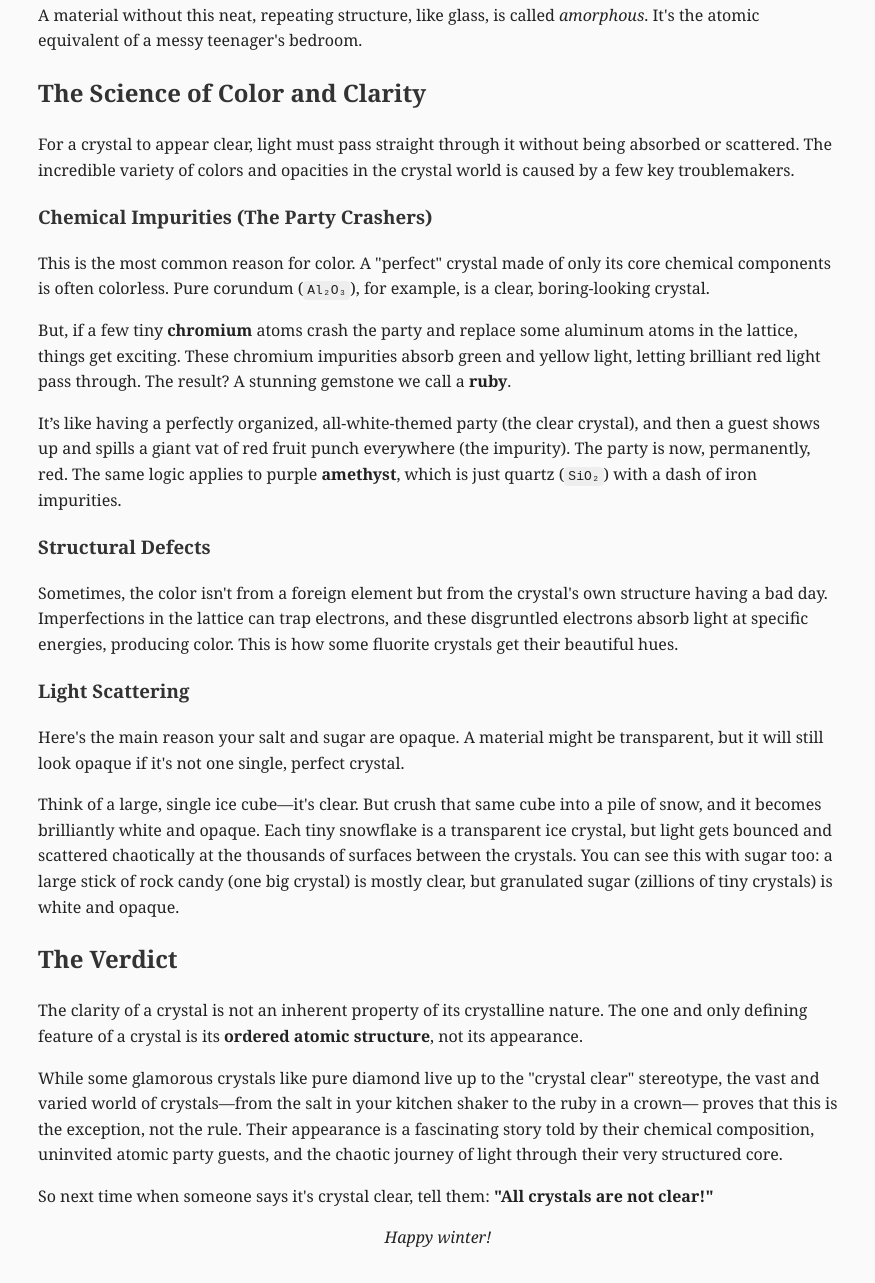
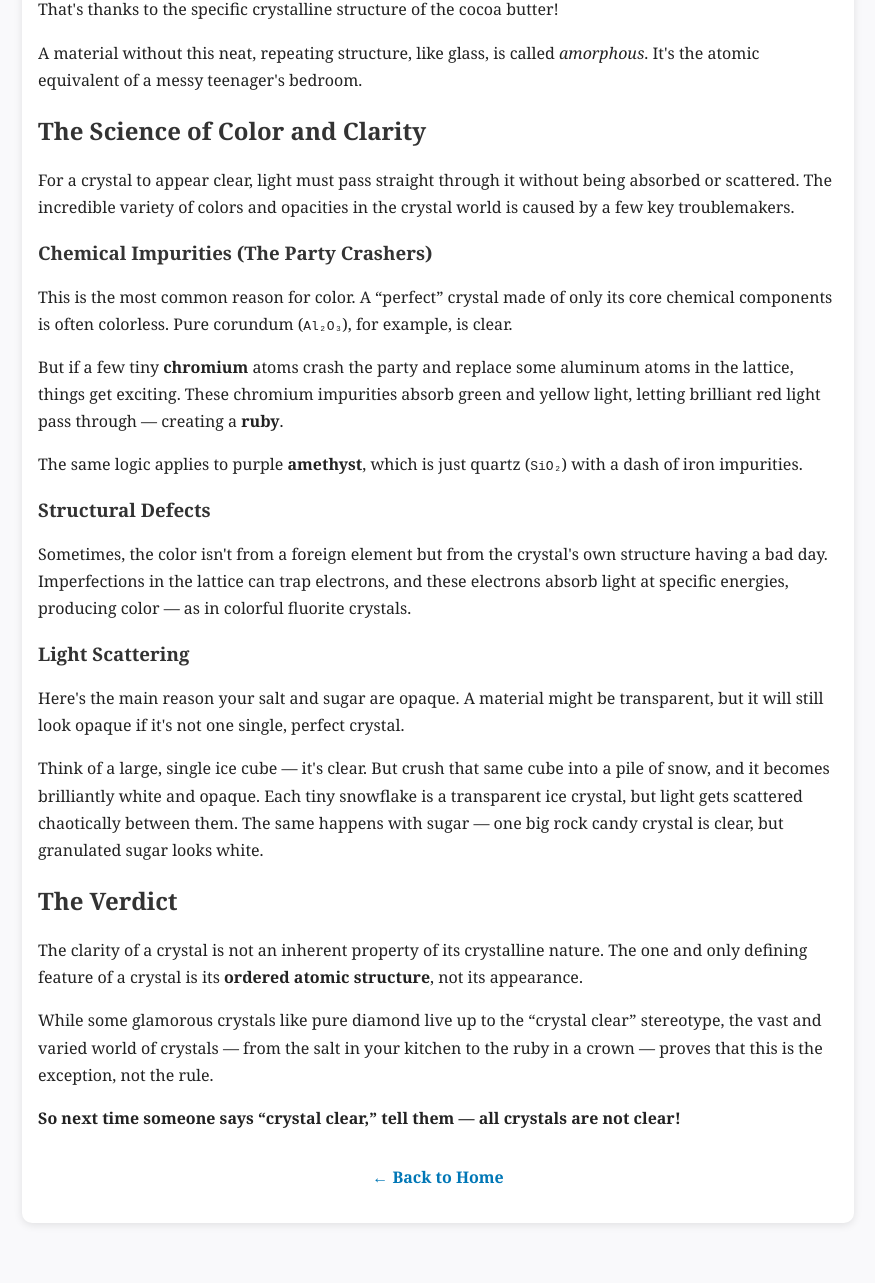
Before and after one commit to saivikranthp/saivikranthp.github.io, a plain HTML site: page Are_All_Crystals_Clear__.html in a window 1280 px wide. Shown: the part 670-1953 px from the top of the page, without its empty margins (202-1077 px from the left). After the commit the page ends 1925 px from the top, so only its background shows below. Drawn offline with nearby package versions, Linux system fonts and the light colour scheme.

Commit message:
Update Are_All_Crystals_Clear__.html

```diff
--- a/Are_All_Crystals_Clear__.html
+++ b/Are_All_Crystals_Clear__.html
@@ -3,9 +3,8 @@
 <head>
   <meta charset="UTF-8" />
   <meta name="viewport" content="width=device-width, initial-scale=1.0" />
-  <title>All Crystals Are Clear?</title>
+  <title>All Crystals Are Clear? | Sai Vikranth Pendem</title>
   <script>
-    // Enable MathJax for LaTeX math support
     window.MathJax = { tex: { inlineMath: [['$', '$'], ['\\(', '\\)']] } };
   </script>
   <script id="MathJax-script" async
@@ -13,143 +12,113 @@
   <style>
     body {
       font-family: "Georgia", serif;
-      line-height: 1.6;
+      background-color: #f9f9fb;
+      color: #222;
+      margin: 0;
+      padding: 0;
+    }
+    header {
+      background: linear-gradient(135deg, #0077b6, #00b4d8);
+      color: white;
+      text-align: center;
+      padding: 2rem 1rem;
+    }
+    header a {
+      color: white;
+      text-decoration: none;
+      font-weight: bold;
+    }
+    header a:hover {
+      text-decoration: underline;
+    }
+    main {
       max-width: 800px;
       margin: 2rem auto;
       padding: 0 1rem;
-      color: #222;
-      background-color: #fafafa;
+      background: white;
+      border-radius: 10px;
+      box-shadow: 0 2px 8px rgba(0,0,0,0.1);
     }
     h1, h2, h3 {
       color: #333;
     }
     h1 {
       text-align: center;
-      border-bottom: 2px solid #ccc;
+      border-bottom: 2px solid #eee;
       padding-bottom: 0.5rem;
+      margin-top: 1rem;
     }
     p {
+      line-height: 1.7;
       margin-bottom: 1rem;
     }
-    code {
-      background: #eee;
-      padding: 2px 4px;
-      border-radius: 4px;
-    }
-    .author-date {
+    .meta {
       text-align: center;
+      color: #555;
       font-style: italic;
       margin-bottom: 2rem;
-      color: #555;
     }
-    .center {
+    .back-link {
+      display: block;
       text-align: center;
+      margin-top: 2rem;
+      padding-bottom: 2rem;
+    }
+    .back-link a {
+      text-decoration: none;
+      color: #0077b6;
+      font-weight: 600;
+    }
+    .back-link a:hover {
+      text-decoration: underline;
     }
   </style>
 </head>
 <body>
+  <header>
+    <a href="index.html">← Back to Home</a>
+  </header>
+
+  <main>
     <h1>All Crystals Are Clear?</h1>
-  <div class="author-date">
-    <p><strong>Sai Vikranth Pendem</strong><br />
-    <em>November 6, 2025</em></p>
-  </div>
+    <div class="meta">Sai Vikranth Pendem · November 6, 2025</div>
 
-  <p>
-    When you hear the word "crystal," what comes to mind? For many, it's a perfectly clear, sparkling diamond or a shard of quartz.
-    But what about the sugar in your coffee, the salt on your fries, or the beautiful snowflakes that fall from the sky in winter?
-    Yep, those are crystals too.
-  </p>
+    <p>When you hear the word "crystal," what comes to mind? For many, it's a perfectly clear, sparkling diamond or a shard of quartz. But what about the sugar in your coffee, the salt on your fries, or the beautiful snowflakes that fall from the sky in winter? Yep, those are crystals too.</p>
 
-  <p>
-    So, if your sugar bowl is full of crystals, why can't you see through it? Let's shatter this common misconception.
-  </p>
+    <p>So, if your sugar bowl is full of crystals, why can't you see through it? Let's shatter this common misconception.</p>
 
-  <p>
-    Not all crystals are clear. In fact, most of the crystals you encounter every day are opaque.
-    To understand why, we need to look at what a crystal actually is and how it interacts with light.
-  </p>
+    <p>Not all crystals are clear. In fact, most of the crystals you encounter every day are opaque. To understand why, we need to look at what a crystal actually is and how it interacts with light.</p>
 
     <h2>What Makes a Crystal a Crystal?</h2>
-  <p>
-    First, let's get our definitions straight. A material's "crystal" status has nothing to do with its color or transparency.
-    It's all about its <strong>internal structure</strong>.
-  </p>
-
-  <p>
-    A crystal is a solid where the atoms are arranged in a highly organized, repeating pattern called a
-    <strong>crystal lattice</strong>. Think of it as nature's ultimate exercise in tidiness.
-    This orderly internal arrangement is the <em>only</em> thing that matters.
-    The "snap" of good dark chocolate? That's thanks to the specific crystalline structure of the cocoa butter!
-  </p>
-
-  <p>
-    A material without this neat, repeating structure, like glass, is called <em>amorphous</em>.
-    It's the atomic equivalent of a messy teenager's bedroom.
-  </p>
+    <p>A material's “crystal” status has nothing to do with its color or transparency. It's all about its <strong>internal structure</strong>.</p>
+    <p>A crystal is a solid where the atoms are arranged in a highly organized, repeating pattern called a <strong>crystal lattice</strong>. Think of it as nature's ultimate exercise in tidiness. The “snap” of good dark chocolate? That's thanks to the specific crystalline structure of the cocoa butter!</p>
+    <p>A material without this neat, repeating structure, like glass, is called <em>amorphous</em>. It's the atomic equivalent of a messy teenager's bedroom.</p>
 
     <h2>The Science of Color and Clarity</h2>
-  <p>
-    For a crystal to appear clear, light must pass straight through it without being absorbed or scattered.
-    The incredible variety of colors and opacities in the crystal world is caused by a few key troublemakers.
-  </p>
+    <p>For a crystal to appear clear, light must pass straight through it without being absorbed or scattered. The incredible variety of colors and opacities in the crystal world is caused by a few key troublemakers.</p>
 
     <h3>Chemical Impurities (The Party Crashers)</h3>
-  <p>
-    This is the most common reason for color. A "perfect" crystal made of only its core chemical components is often colorless.
-    Pure corundum (<code>Al₂O₃</code>), for example, is a clear, boring-looking crystal.
-  </p>
+    <p>This is the most common reason for color. A “perfect” crystal made of only its core chemical components is often colorless. Pure corundum (<code>Al₂O₃</code>), for example, is clear.</p>
+    <p>But if a few tiny <strong>chromium</strong> atoms crash the party and replace some aluminum atoms in the lattice, things get exciting. These chromium impurities absorb green and yellow light, letting brilliant red light pass through — creating a <strong>ruby</strong>.</p>
 
-  <p>
-    But, if a few tiny <strong>chromium</strong> atoms crash the party and replace some aluminum atoms in the lattice, things get exciting.
-    These chromium impurities absorb green and yellow light, letting brilliant red light pass through. The result? A stunning gemstone we call a <strong>ruby</strong>.
-  </p>
-
-  <p>
-    It’s like having a perfectly organized, all-white-themed party (the clear crystal),
-    and then a guest shows up and spills a giant vat of red fruit punch everywhere (the impurity).
-    The party is now, permanently, red.
-    The same logic applies to purple <strong>amethyst</strong>, which is just quartz (<code>SiO₂</code>) with a dash of iron impurities.
-  </p>
+    <p>The same logic applies to purple <strong>amethyst</strong>, which is just quartz (<code>SiO₂</code>) with a dash of iron impurities.</p>
 
     <h3>Structural Defects</h3>
-  <p>
-    Sometimes, the color isn't from a foreign element but from the crystal's own structure having a bad day.
-    Imperfections in the lattice can trap electrons, and these disgruntled electrons absorb light at specific energies, producing color.
-    This is how some fluorite crystals get their beautiful hues.
-  </p>
+    <p>Sometimes, the color isn't from a foreign element but from the crystal's own structure having a bad day. Imperfections in the lattice can trap electrons, and these electrons absorb light at specific energies, producing color — as in colorful fluorite crystals.</p>
 
     <h3>Light Scattering</h3>
-  <p>
-    Here's the main reason your salt and sugar are opaque.
-    A material might be transparent, but it will still look opaque if it's not one single, perfect crystal.
-  </p>
+    <p>Here's the main reason your salt and sugar are opaque. A material might be transparent, but it will still look opaque if it's not one single, perfect crystal.</p>
 
-  <p>
-    Think of a large, single ice cube—it's clear. But crush that same cube into a pile of snow, and it becomes brilliantly white and opaque.
-    Each tiny snowflake is a transparent ice crystal, but light gets bounced and scattered chaotically at the thousands of surfaces between the crystals.
-    You can see this with sugar too: a large stick of rock candy (one big crystal) is mostly clear,
-    but granulated sugar (zillions of tiny crystals) is white and opaque.
-  </p>
+    <p>Think of a large, single ice cube — it's clear. But crush that same cube into a pile of snow, and it becomes brilliantly white and opaque. Each tiny snowflake is a transparent ice crystal, but light gets scattered chaotically between them. The same happens with sugar — one big rock candy crystal is clear, but granulated sugar looks white.</p>
 
     <h2>The Verdict</h2>
-  <p>
-    The clarity of a crystal is not an inherent property of its crystalline nature.
-    The one and only defining feature of a crystal is its <strong>ordered atomic structure</strong>, not its appearance.
-  </p>
+    <p>The clarity of a crystal is not an inherent property of its crystalline nature. The one and only defining feature of a crystal is its <strong>ordered atomic structure</strong>, not its appearance.</p>
 
-  <p>
-    While some glamorous crystals like pure diamond live up to the "crystal clear" stereotype,
-    the vast and varied world of crystals—from the salt in your kitchen shaker to the ruby in a crown—
-    proves that this is the exception, not the rule.
-    Their appearance is a fascinating story told by their chemical composition,
-    uninvited atomic party guests, and the chaotic journey of light through their very structured core.
-  </p>
+    <p>While some glamorous crystals like pure diamond live up to the “crystal clear” stereotype, the vast and varied world of crystals — from the salt in your kitchen to the ruby in a crown — proves that this is the exception, not the rule.</p>
 
-  <p>
-    So next time when someone says it's crystal clear, tell them:
-    <strong>"All crystals are not clear!"</strong>
-  </p>
+    <p><strong>So next time someone says “crystal clear,” tell them — all crystals are not clear!</strong></p>
 
-  <p class="center"><em>Happy winter!</em></p>
+    <p class="back-link"><a href="index.html">← Back to Home</a></p>
+  </main>
 </body>
 </html>
```
Lines whose indentation alone changed are shown as unchanged.
